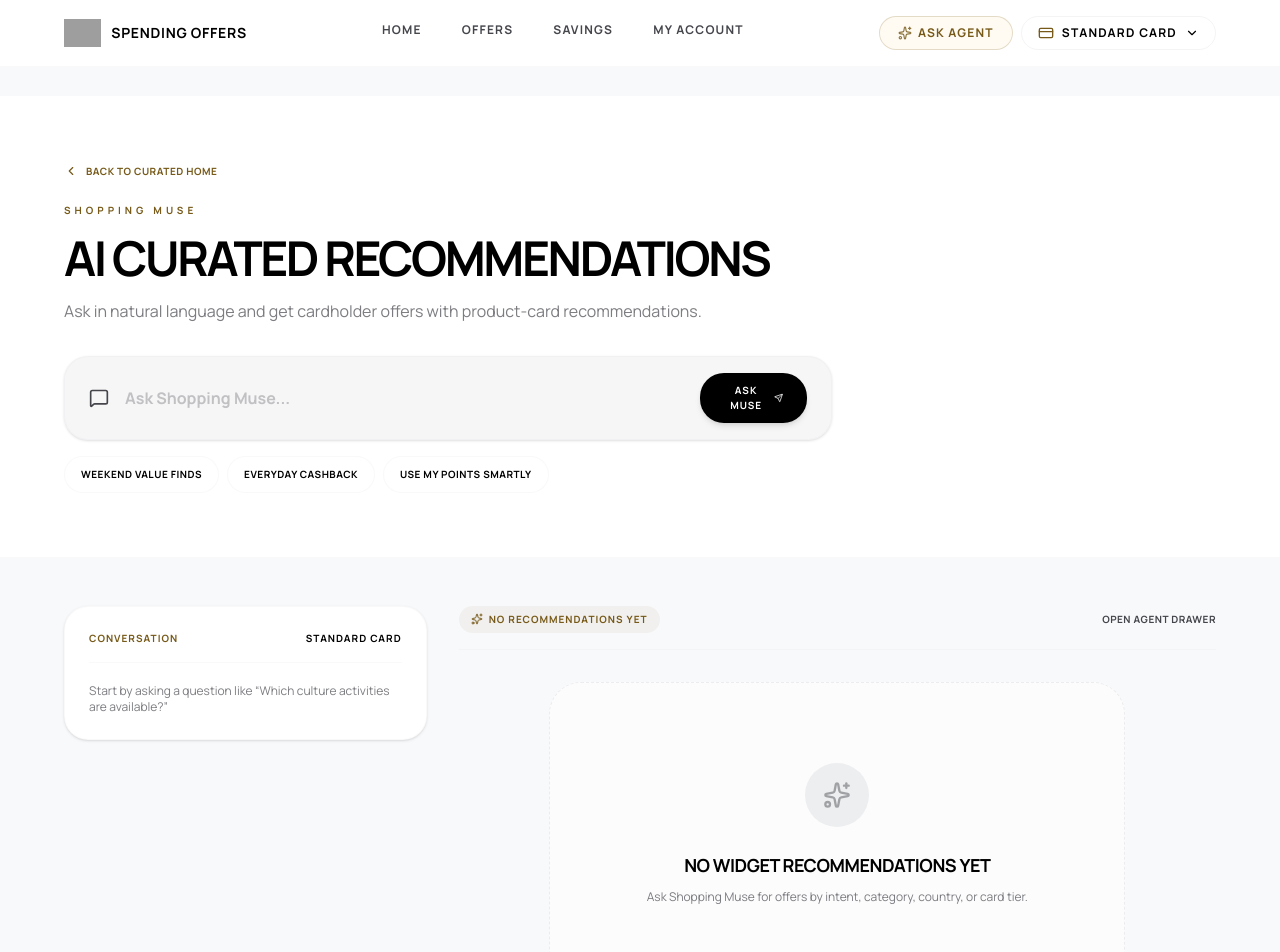
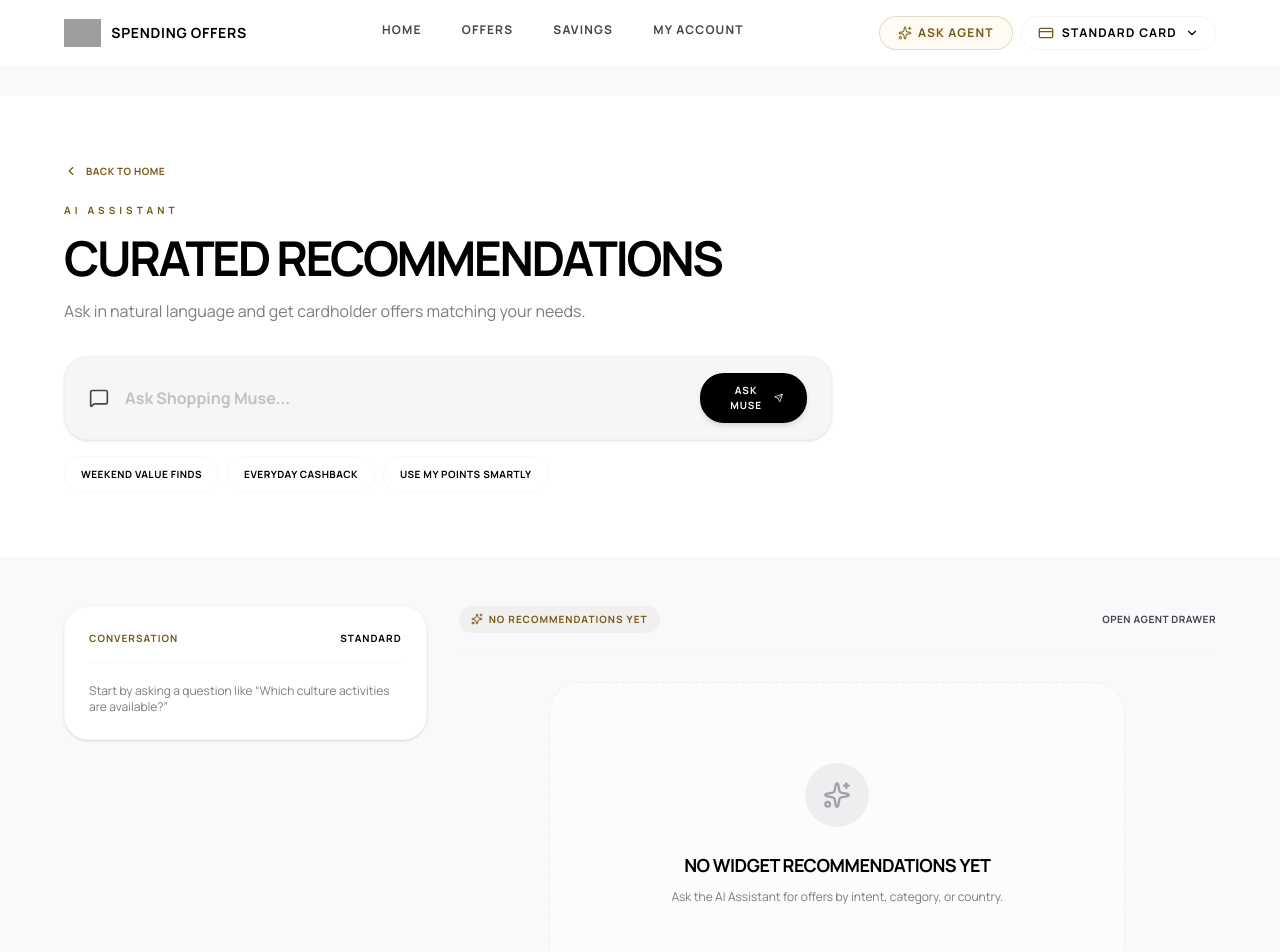
Before and after one commit to chris9689/cardholder-offers, a React (Vite) app: page /curated in a window 1280 px wide. Shown: the top 952 px of the page. Built offline with nearby package versions, Linux system fonts and the light colour scheme; grey boxes are pictures that could not be loaded.

Commit message:
tiny text fixes

```diff
--- a/src/config/index.ts
+++ b/src/config/index.ts
@@ -10,7 +10,7 @@ export const BRAND = {
   logoUrl:
     'https://lh3.googleusercontent.com/aida-public/AB6AXuCmuskyyhrHeFWM3b12DTZNny1RwsOiUZI-7b6HpTHUfqogyUJl-wjj_KPhEnEUiBcvOGYVLiSpOW5z7SIwz4p47URs1z85CcDuIBXBXSO7gU2xSzFOWRx1_w3f0UR9ghQH_-Wb2Ocw0GGk0GLeQDyy0SkUkGyzTTqxpnloUjFv3hwAs-4YWOpEnvp9e1lYNOV3khBvWWis94S6QCN3vo73qM0XhDk-6uPhI7n_Ck_O2W8SKQ8W-4OOrBN2B5Wac77aQ5dTCBBxYJ0',
   logoAlt: 'Mastercard Logo',
-  footerCopy: '(c) 2026 Premier Rewards Elite. All rights reserved.',
+  footerCopy: '(c) 2026 Mastercard. All rights reserved.',
 } as const;
 
 // User (mock; replace with real auth in production)
--- a/src/pages/CuratedResults.tsx
+++ b/src/pages/CuratedResults.tsx
@@ -110,17 +110,17 @@ export default function CuratedResults() {
             to="/"
             className="inline-flex items-center gap-2 text-[10px] font-black uppercase tracking-wider text-secondary mb-6 hover:text-primary transition-colors"
           >
-            <ChevronLeft size={14} /> Back to curated home
+            <ChevronLeft size={14} /> Back to home
           </Link>
 
           <span className="font-sans text-[10px] font-black text-secondary uppercase tracking-[0.4em] mb-4 block">
-            Shopping Muse
+            AI Assistant
           </span>
           <h1 className="text-4xl md:text-5xl text-primary font-black mb-4 tracking-tighter uppercase not-italic">
-            AI Curated Recommendations
+            Curated Recommendations
           </h1>
           <p className="font-sans text-on-surface-variant text-base max-w-2xl font-light leading-relaxed opacity-70">
-            Ask in natural language and get cardholder offers with product-card recommendations.
+            Ask in natural language and get cardholder offers matching your needs.
           </p>
 
           <form
@@ -168,7 +168,7 @@ export default function CuratedResults() {
           <div className="lg:col-span-4 bg-white rounded-3xl border border-outline-variant/10 shadow-sm p-5 md:p-6 h-fit">
             <div className="flex items-center justify-between pb-4 border-b border-outline-variant/10">
               <span className="font-sans text-[10px] font-black uppercase tracking-widest text-secondary">Conversation</span>
-              <span className="font-sans text-[10px] font-black uppercase tracking-widest text-primary">{displayTier} Card</span>
+              <span className="font-sans text-[10px] font-black uppercase tracking-widest text-primary">{displayTier}</span>
             </div>
 
             {displayName && typeof displayPoints === 'number' && (
@@ -214,7 +214,7 @@ export default function CuratedResults() {
               {isLoading && (
                 <div className="flex items-center gap-2 text-on-surface-variant/70 text-xs font-sans">
                   <Sparkles size={12} className="text-secondary animate-pulse" />
-                  Shopping Muse is generating recommendations...
+                  AI Assistant is generating recommendations...
                 </div>
               )}
             </div>
@@ -242,7 +242,7 @@ export default function CuratedResults() {
                 </div>
                 <h4 className="text-lg font-black uppercase text-primary mb-2">No widget recommendations yet</h4>
                 <p className="font-sans text-xs text-on-surface-variant leading-relaxed opacity-70 mb-8">
-                  Ask Shopping Muse for offers by intent, category, country, or card tier.
+                  Ask the AI Assistant for offers by intent, category, or country.
                 </p>
               </div>
             ) : (
@@ -274,7 +274,7 @@ export default function CuratedResults() {
         {latestAssistantMessage?.result?.support === false && (
           <div className="mt-8 text-center">
             <p className="font-sans text-xs text-on-surface-variant opacity-70 mb-3">
-              Muse support fallback is disabled for this answer.
+              If the AI Assistant was unable to find any relevant recommendations for you, try asking a different question or go to the search page to browse all offers.
             </p>
             <Link
               to="/search"
```
